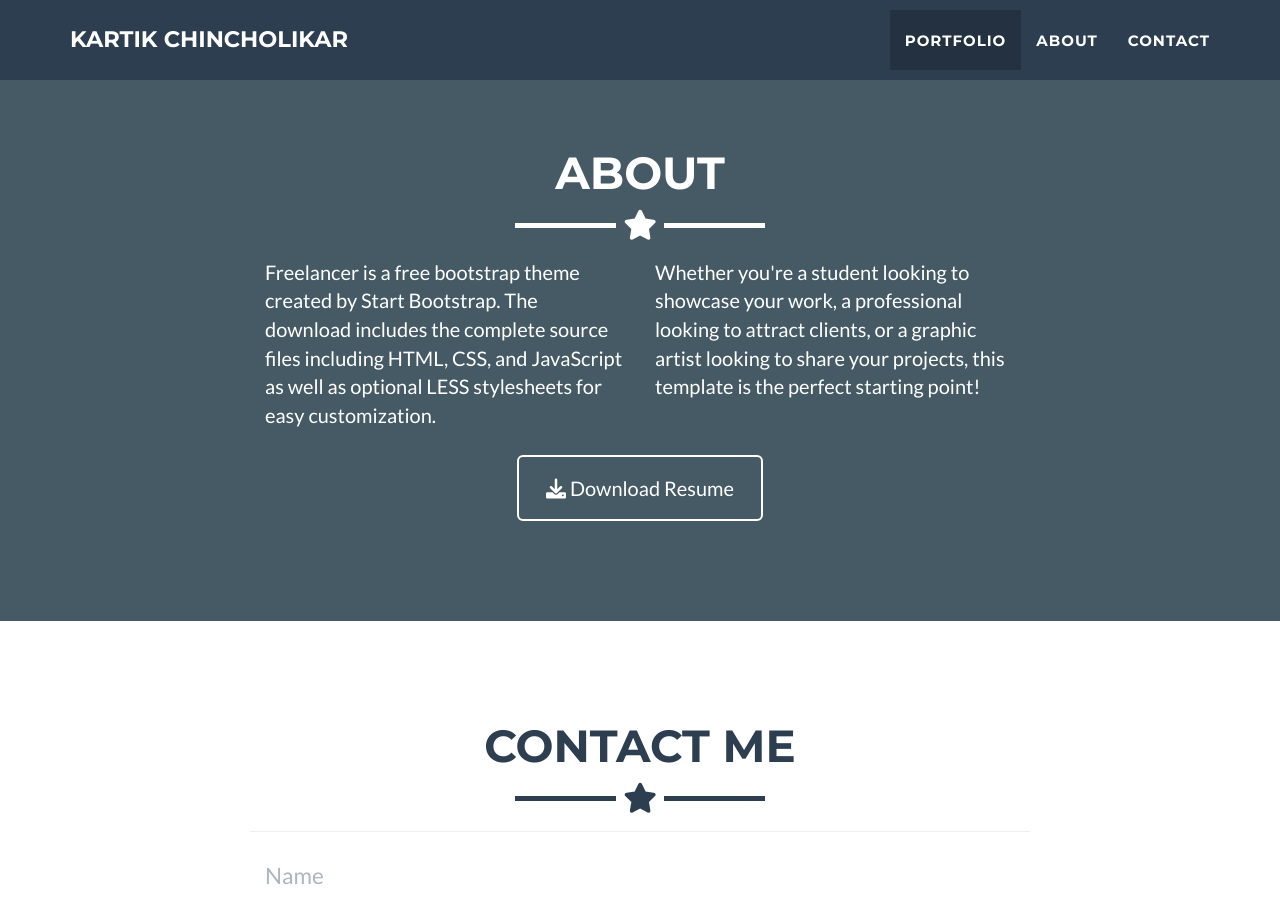
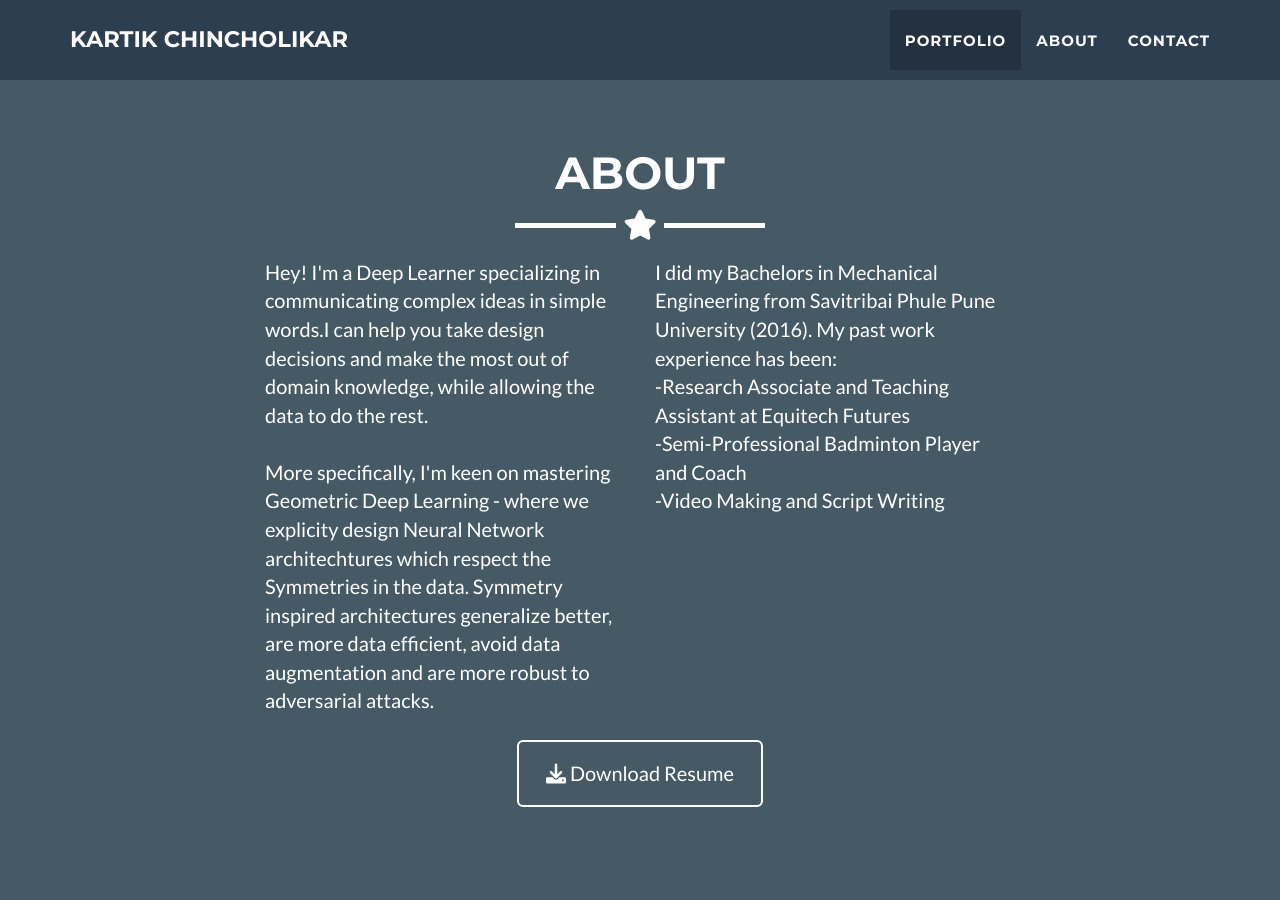
Before and after one commit to kartikchincholikar/kartikchincholikar.github.io, a Jekyll site: the page built from _posts/2014-07-18-Manifold Hypothesis.markdown, in a window 1280 px wide and 900 px high, scrolled down 1472 px. Built offline with Jekyll 4.4.1, drawn with Linux system fonts in a browser that asks for light colours.

Commit message:
Update about.html

```diff
--- a/_includes/about.html
+++ b/_includes/about.html
@@ -9,13 +9,16 @@
     </div>
     <div class="row">
       <div class="col-lg-4 col-lg-offset-2">
-        <p>Freelancer is a free bootstrap theme created by Start Bootstrap. The download includes the complete
-          source files including HTML, CSS, and JavaScript as well as optional LESS stylesheets for easy
-          customization.</p>
+        <p>Hey! I'm a Deep Learner specializing in communicating complex ideas in simple words.I can help you take design decisions and make the most out of domain knowledge, while allowing the data to do the rest.<br><br>
+More specifically, I'm keen on mastering Geometric Deep Learning - where we explicity design Neural Network architechtures which respect the Symmetries in the data.
+Symmetry inspired architectures generalize better, are more data efficient, avoid data augmentation and are more robust to adversarial attacks.</p>
       </div>
       <div class="col-lg-4">
-        <p>Whether you're a student looking to showcase your work, a professional looking to attract clients, or
-          a graphic artist looking to share your projects, this template is the perfect starting point! </p>
+        <p>I did my Bachelors in Mechanical Engineering from Savitribai Phule Pune University (2016).
+My past work experience has been: <br>
+-Research Associate and Teaching Assistant at Equitech Futures<br>
+-Semi-Professional Badminton Player and Coach<br>
+-Video Making and Script Writing</p>
       </div>
       <div class="col-lg-8 col-lg-offset-2 text-center">
         <a href="https://github.com/jeromelachaud/freelancer-theme" class="btn btn-lg btn-outline">
```
